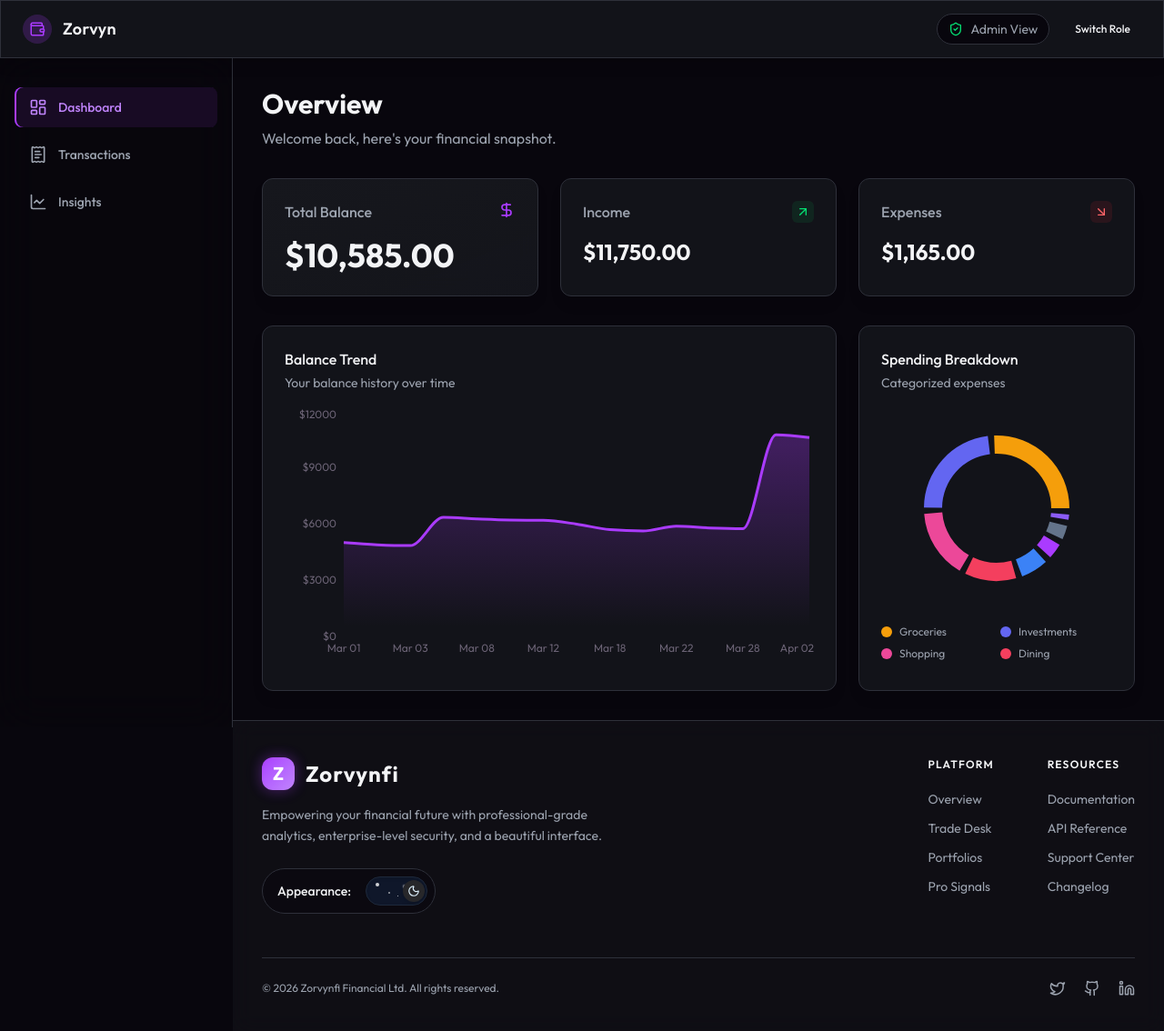
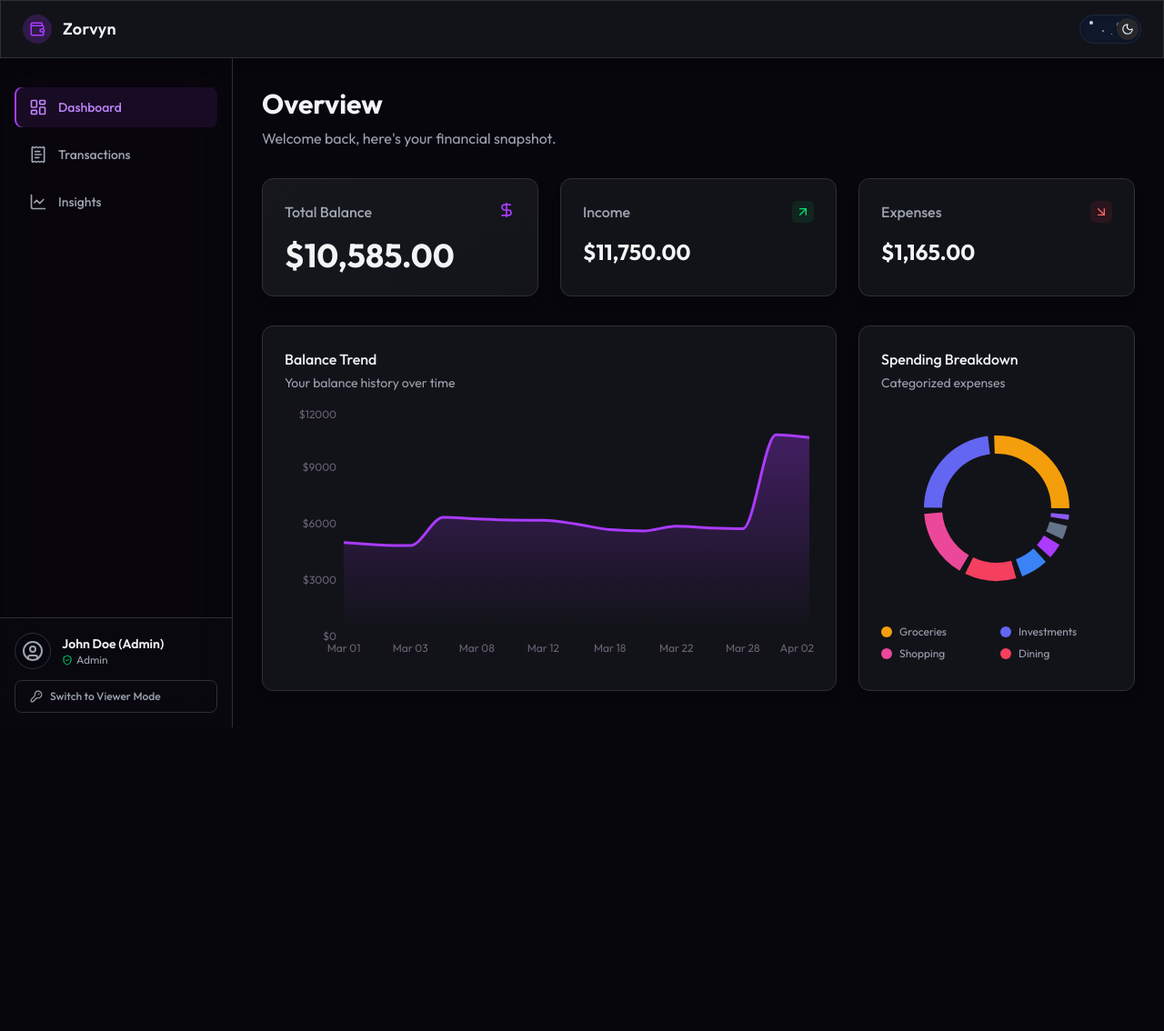
Before and after one commit to XSTRANGER-7/zorvyn-fi, a React (Vite) app: page / in a window 1280 px wide. Shown: the whole page at 91% size. After the commit the page ends 800 px from the top, so only its background shows below. Built offline with nearby package versions, Linux system fonts and the light colour scheme.

Commit message:
theme changing toggle button added

```diff
--- a/src/components/layout/DashboardLayout.tsx
+++ b/src/components/layout/DashboardLayout.tsx
@@ -1,7 +1,7 @@
 import { Outlet } from 'react-router-dom';
 import { Navbar } from './Navbar';
 import { Sidebar } from './Sidebar';
-import { Footer } from './Footer';
+// import { Footer } from './Footer';
 
 export function DashboardLayout() {
   return (
@@ -13,7 +13,7 @@ export function DashboardLayout() {
           <div className="w-full max-w-6xl p-6 lg:p-8 animate-in fade-in slide-in-from-bottom-4 duration-700 flex-1">
             <Outlet />
           </div>
-          <Footer />
+      {/* <Footer /> */}
         </main>
       </div>
     </div>
--- a/src/components/layout/Footer.tsx
+++ b/src/components/layout/Footer.tsx
@@ -1,5 +1,5 @@
 import { ThemeToggle } from './ThemeToggle';
-import { Github, Twitter, Linkedin, ExternalLink } from 'lucide-react';
+import { Mail, Globe, MessageCircle, ExternalLink } from 'lucide-react';
 
 export function Footer() {
   return (
@@ -46,9 +46,9 @@ export function Footer() {
       <div className="max-w-6xl mx-auto w-full mt-12 pt-6 border-t border-finance-border flex flex-col md:flex-row justify-between items-center gap-4 text-xs text-finance-textMuted">
         <p>&copy; {new Date().getFullYear()} Zorvynfi Financial Ltd. All rights reserved.</p>
         <div className="flex gap-5">
-          <a href="#" className="hover:text-finance-textMain transition-colors"><Twitter size={18}/></a>
-          <a href="#" className="hover:text-finance-textMain transition-colors"><Github size={18}/></a>
-          <a href="#" className="hover:text-finance-textMain transition-colors"><Linkedin size={18}/></a>
+          <a href="#" className="hover:text-finance-textMain transition-colors"><MessageCircle size={18}/></a>
+          <a href="#" className="hover:text-finance-textMain transition-colors"><Globe size={18}/></a>
+          <a href="#" className="hover:text-finance-textMain transition-colors"><Mail size={18}/></a>
         </div>
       </div>
     </footer>
--- a/src/components/layout/Navbar.tsx
+++ b/src/components/layout/Navbar.tsx
@@ -1,10 +1,7 @@
-import { Wallet, ShieldAlert, ShieldCheck } from 'lucide-react';
-import { useAuthStore } from '../../store/useAuthStore';
-import { Button } from '../ui/Button';
+import { Wallet } from 'lucide-react';
+import { ThemeToggle } from './ThemeToggle';
 
 export function Navbar() {
-  const { role, toggleRole } = useAuthStore();
-
   return (
     <header className="fixed top-0 left-0 right-0 h-16 border-b border-finance-border glass z-50 px-6 flex items-center justify-between">
       <div className="flex items-center gap-3">
@@ -15,17 +12,7 @@ export function Navbar() {
       </div>
 
       <div className="flex items-center gap-4">
-        <div className="flex items-center gap-2 text-sm text-finance-textMuted bg-finance-dark px-3 py-1.5 rounded-full border border-finance-border">
-          {role === 'admin' ? (
-            <ShieldCheck size={16} className="text-green-400" />
-          ) : (
-            <ShieldAlert size={16} className="text-yellow-400" />
-          )}
-          <span className="capitalize">{role} View</span>
-        </div>
-        <Button variant="ghost" onClick={toggleRole} className="text-xs h-8 px-3">
-          Switch Role
-        </Button>
+        <ThemeToggle />
       </div>
     </header>
   );
--- a/src/components/layout/Sidebar.tsx
+++ b/src/components/layout/Sidebar.tsx
@@ -1,8 +1,12 @@
 import { NavLink } from 'react-router-dom';
-import { LayoutDashboard, ReceiptText, LineChart } from 'lucide-react';
+import { LayoutDashboard, ReceiptText, LineChart, UserCircle, ShieldCheck, ShieldAlert, KeyRound } from 'lucide-react';
 import { cn } from '../../utils/helpers';
+import { useAuthStore } from '../../store/useAuthStore';
+import { Button } from '../ui/Button';
 
 export function Sidebar() {
+  const { role, toggleRole } = useAuthStore();
+
   const links = [
     { to: '/', icon: LayoutDashboard, label: 'Dashboard' },
     { to: '/transactions', icon: ReceiptText, label: 'Transactions' },
@@ -10,15 +14,15 @@ export function Sidebar() {
   ];
 
   return (
-    <aside className="fixed left-0 top-16 bottom-0 w-64 border-r border-finance-border bg-finance-dark/50 backdrop-blur-xl hidden md:flex flex-col">
-      <div className="flex-1 py-8 px-4 space-y-2">
+    <aside className="fixed left-0 top-16 bottom-0 w-64 border-r border-finance-border bg-finance-dark/50 backdrop-blur-xl hidden md:flex flex-col justify-between">
+      <div className="py-8 px-4 space-y-2">
         {links.map((link) => (
           <NavLink
             key={link.to}
             to={link.to}
             className={({ isActive }) =>
               cn(
-                "flex items-center gap-3 px-4 py-3 rounded-lg text-sm font-medium transition-all",
+                "flex items-center gap-3 px-4 py-3 rounded-lg text-sm font-medium transition-all duration-300",
                 isActive
                   ? "bg-finance-accent/10 text-finance-accentDark shadow-[inset_2px_0_0_0_#aa3bff]"
                   : "text-finance-textMuted hover:bg-finance-card hover:text-finance-textMain"
@@ -30,6 +34,36 @@ export function Sidebar() {
           </NavLink>
         ))}
       </div>
+
+      <div className="p-4 border-t border-finance-border bg-finance-card/20">
+        <div className="flex flex-col gap-3">
+          <div className="flex items-center gap-3">
+            <div className="w-10 h-10 rounded-full bg-finance-dark border border-finance-border flex items-center justify-center text-finance-textMuted overflow-hidden">
+              <UserCircle size={24} />
+            </div>
+            <div className="flex flex-col flex-1 truncate">
+              <span className="text-sm font-semibold text-finance-textMain truncate">
+                {role === 'admin' ? 'John Doe (Admin)' : 'Guest User'}
+              </span>
+              <span className="text-xs text-finance-textMuted flex items-center gap-1">
+                {role === 'admin' ? (
+                  <><ShieldCheck size={12} className="text-green-400" /> Admin</>
+                ) : (
+                  <><ShieldAlert size={12} className="text-yellow-400" /> Viewer</>
+                )}
+              </span>
+            </div>
+          </div>
+          <Button
+            variant="ghost"
+            onClick={toggleRole}
+            className="w-full text-xs h-9 justify-start gap-2 border border-finance-border hover:bg-finance-border/50 text-finance-textMuted hover:text-finance-textMain transition-all"
+          >
+            <KeyRound size={14} />
+            Switch to {role === 'admin' ? 'Viewer' : 'Admin'} Mode
+          </Button>
+        </div>
+      </div>
     </aside>
   );
 }
```
